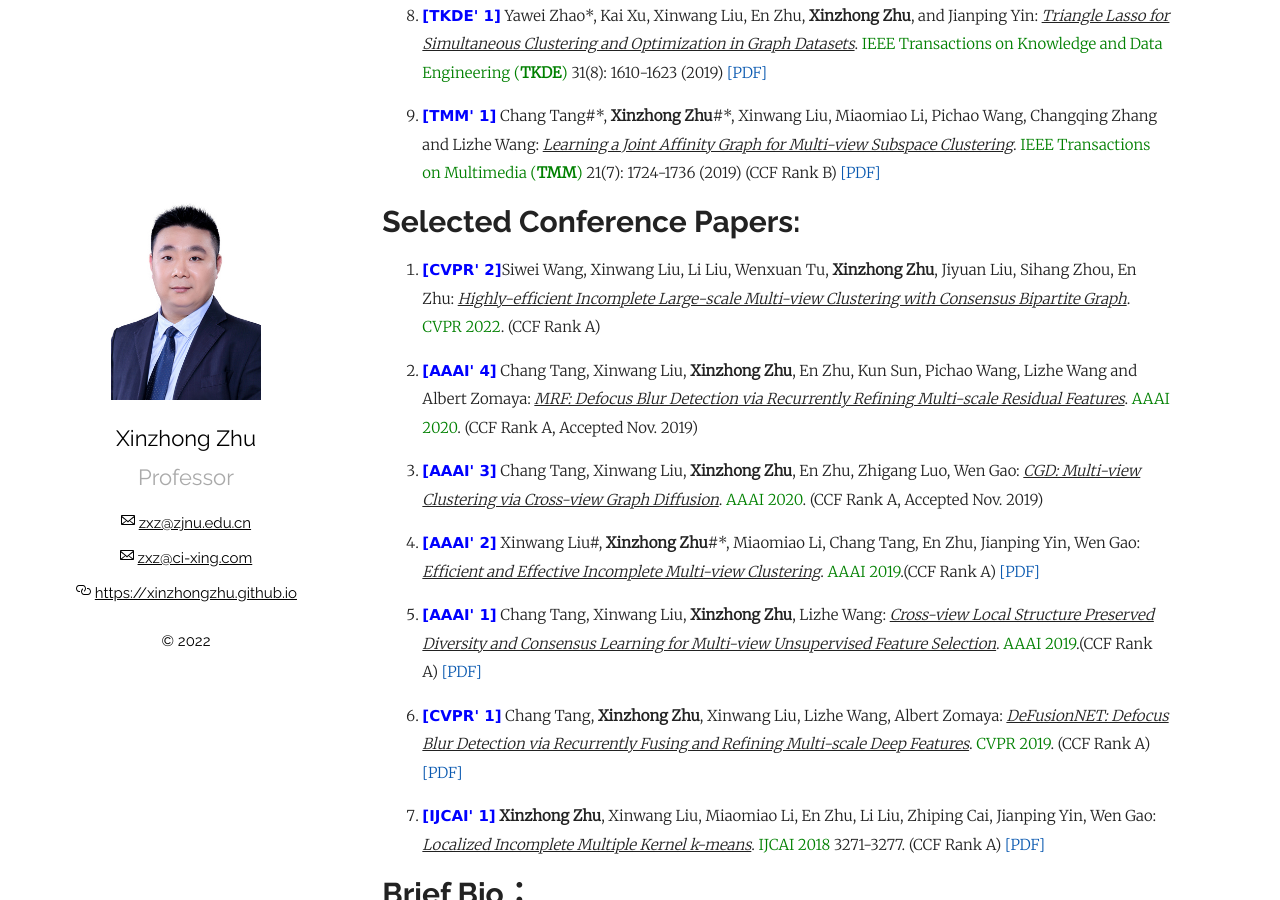
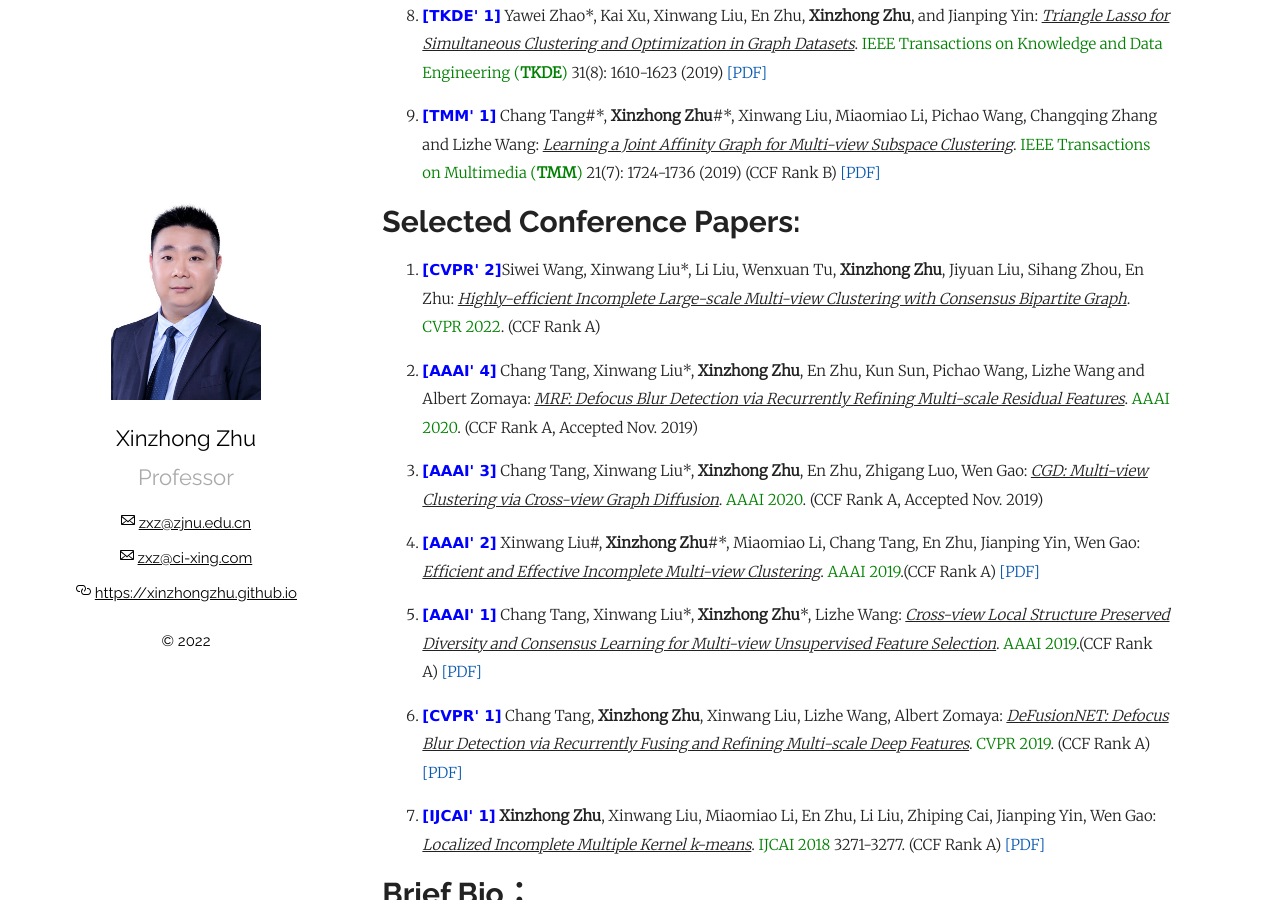
Before and after one commit to xinzhongzhu/xinzhongzhu.github.io, a Jekyll site: the page built from index.md, in a window 1280 px wide and 900 px high, scrolled down 1023 px. Built offline with Jekyll 4.4.1, drawn with Linux system fonts in a browser that asks for light colours; our own code applies the rules of GitHub Pages for plain Markdown files.

Commit message:
Update index.md

```diff
--- a/index.md
+++ b/index.md
@@ -41,15 +41,15 @@ Please drop me a message by email: <u>zxz@zjnu.edu.cn</u> or <u>zxz@ci-xing.com<
 
 <ol>
 
-<p style="margin-top: 8px;"><li><font face="verdana" color="blue"><b>[CVPR' 2]</b></font>Siwei Wang, Xinwang Liu, Li Liu, Wenxuan Tu, <b>Xinzhong Zhu</b>, Jiyuan Liu, Sihang Zhou, En Zhu: <i><u>Highly-efficient Incomplete Large-scale Multi-view Clustering with Consensus Bipartite Graph</u></i>. <font color="green">CVPR 2022</font>. (CCF Rank A) </li></p>
+<p style="margin-top: 8px;"><li><font face="verdana" color="blue"><b>[CVPR' 2]</b></font>Siwei Wang, Xinwang Liu*, Li Liu, Wenxuan Tu, <b>Xinzhong Zhu</b>, Jiyuan Liu, Sihang Zhou, En Zhu: <i><u>Highly-efficient Incomplete Large-scale Multi-view Clustering with Consensus Bipartite Graph</u></i>. <font color="green">CVPR 2022</font>. (CCF Rank A) </li></p>
 
-<p style="margin-top: 8px;"><li><font face="verdana" color="blue"><b>[AAAI' 4]</b></font> Chang Tang, Xinwang Liu, <b>Xinzhong Zhu</b>, En Zhu, Kun Sun, Pichao Wang, Lizhe Wang and Albert Zomaya: <i><u>MRF: Defocus Blur Detection via Recurrently Refining Multi-scale Residual Features</u></i>. <font color="green">AAAI 2020</font>. (CCF Rank A, Accepted Nov. 2019) </li></p>
+<p style="margin-top: 8px;"><li><font face="verdana" color="blue"><b>[AAAI' 4]</b></font> Chang Tang, Xinwang Liu*, <b>Xinzhong Zhu</b>, En Zhu, Kun Sun, Pichao Wang, Lizhe Wang and Albert Zomaya: <i><u>MRF: Defocus Blur Detection via Recurrently Refining Multi-scale Residual Features</u></i>. <font color="green">AAAI 2020</font>. (CCF Rank A, Accepted Nov. 2019) </li></p>
 
-<p style="margin-top: 8px;"><li><font face="verdana" color="blue"><b>[AAAI' 3]</b></font> Chang Tang, Xinwang Liu, <b>Xinzhong Zhu</b>, En Zhu, Zhigang Luo, Wen Gao: <i><u>CGD: Multi-view Clustering via Cross-view Graph Diffusion</u></i>. <font color="green">AAAI 2020</font>. (CCF Rank A, Accepted Nov. 2019) </li></p>
+<p style="margin-top: 8px;"><li><font face="verdana" color="blue"><b>[AAAI' 3]</b></font> Chang Tang, Xinwang Liu*, <b>Xinzhong Zhu</b>, En Zhu, Zhigang Luo, Wen Gao: <i><u>CGD: Multi-view Clustering via Cross-view Graph Diffusion</u></i>. <font color="green">AAAI 2020</font>. (CCF Rank A, Accepted Nov. 2019) </li></p>
 
 <p style="margin-top: 8px;"><li><font face="verdana" color="blue"><b>[AAAI' 2]</b></font> Xinwang Liu#, <b>Xinzhong Zhu</b>#*, Miaomiao Li, Chang Tang, En Zhu, Jianping Yin, Wen Gao: <i><u>Efficient and Effective Incomplete Multi-view Clustering</u></i>. <font color="green">AAAI 2019</font>.(CCF Rank A) <a href = "https://wvvw.aaai.org/ojs/index.php/AAAI/article/download/4350/4228">[PDF]</a></li></p>
 
-<p style="margin-top: 8px;"><li><font face="verdana" color="blue"><b>[AAAI' 1]</b></font> Chang Tang, Xinwang Liu, <b>Xinzhong Zhu</b>, Lizhe Wang: <i><u>Cross-view Local Structure Preserved Diversity and Consensus Learning for Multi-view Unsupervised Feature Selection</u></i>. <font color="green">AAAI 2019</font>.(CCF Rank A) <a href = "https://wvvw.aaai.org/ojs/index.php/AAAI/article/download/4443/4321">[PDF]</a></li></p>
+<p style="margin-top: 8px;"><li><font face="verdana" color="blue"><b>[AAAI' 1]</b></font> Chang Tang, Xinwang Liu*, <b>Xinzhong Zhu</b>*, Lizhe Wang: <i><u>Cross-view Local Structure Preserved Diversity and Consensus Learning for Multi-view Unsupervised Feature Selection</u></i>. <font color="green">AAAI 2019</font>.(CCF Rank A) <a href = "https://wvvw.aaai.org/ojs/index.php/AAAI/article/download/4443/4321">[PDF]</a></li></p>
 
 <p style="margin-top: 8px;"><li><font face="verdana" color="blue"><b>[CVPR' 1]</b></font> Chang Tang, <b>Xinzhong Zhu</b>, Xinwang Liu, Lizhe Wang, Albert Zomaya: <i><u>DeFusionNET: Defocus Blur Detection via Recurrently Fusing and Refining Multi-scale Deep Features</u></i>. <font color="green">CVPR 2019</font>. (CCF Rank A) <a href = "http://openaccess.thecvf.com/content_CVPR_2019/papers/Tang_DeFusionNET_Defocus_Blur_Detection_via_Recurrently_Fusing_and_Refining_Multi-Scale_CVPR_2019_paper.pdf">[PDF]</a></li></p>
 
```
